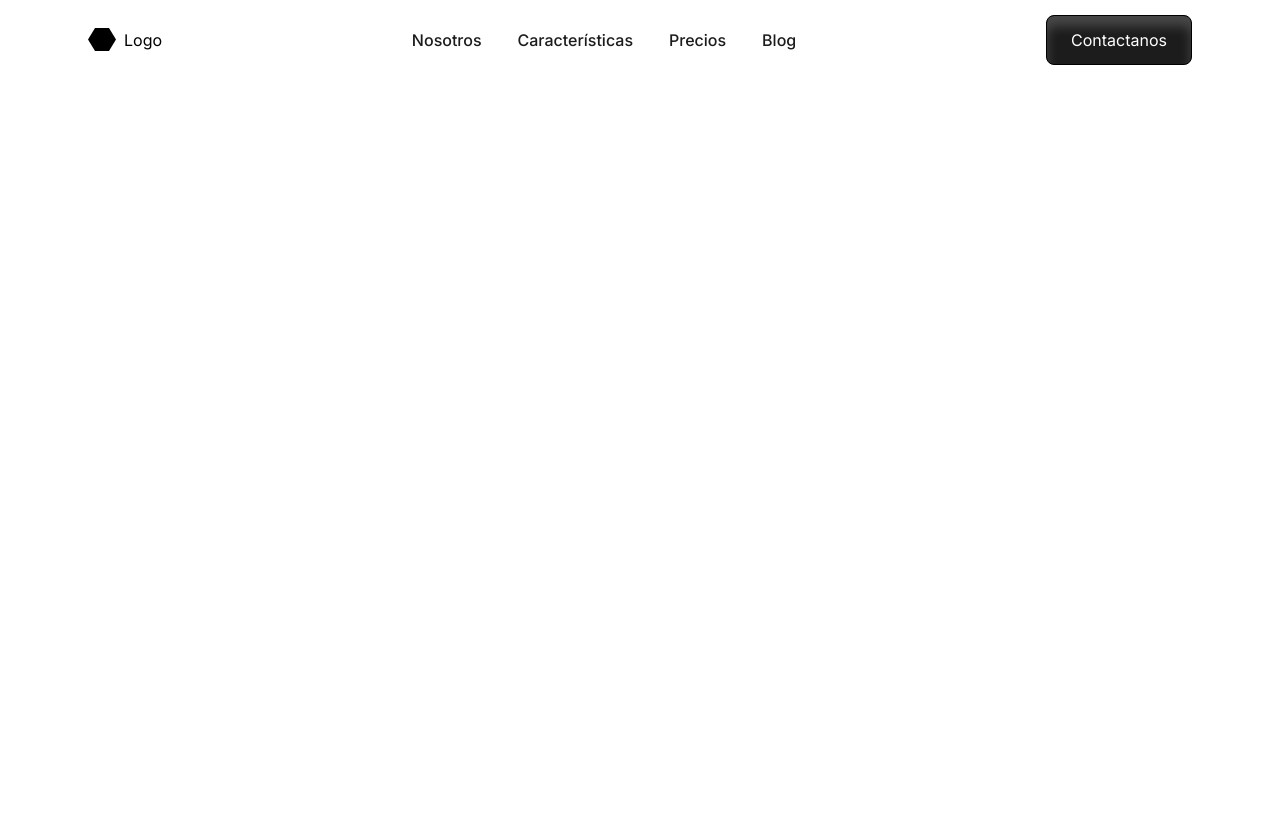
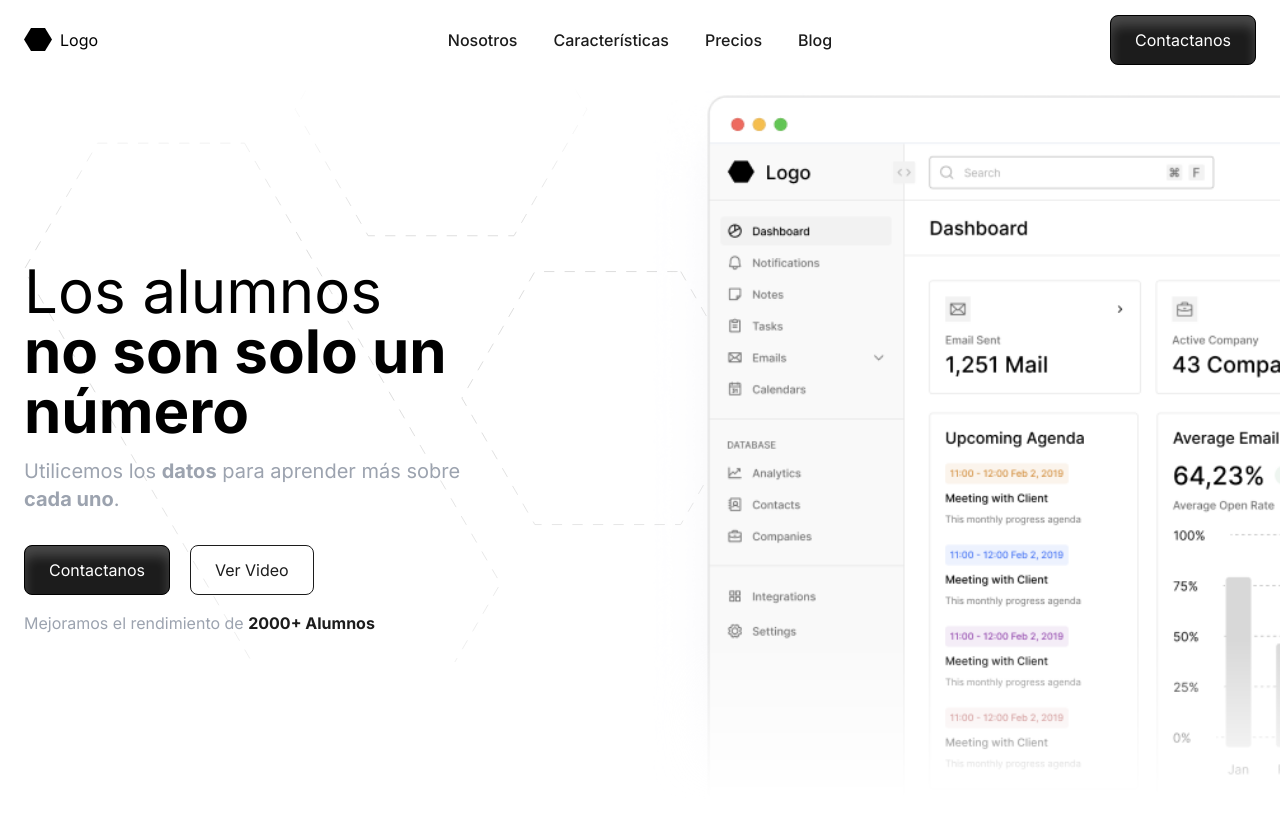
Before and after one commit to PolCarva/datapps_landing, a Next.js app: page / in a window 1280 px wide. Shown: the top 814 px of the page. Built offline with nearby package versions, Linux system fonts and the light colour scheme.

Commit message:
Hero Section

```diff
--- a/app/globals.css
+++ b/app/globals.css
@@ -14,5 +14,13 @@
 }
 
 .btn:active {
-  box-shadow: none;
+  box-shadow: inset 0 10px 12px rgba(0, 0, 0, 1);
 }
+
+.fade-borders {
+  mask-image: linear-gradient(180deg, rgba(0, 0, 0, 0), rgba(0, 0, 0, 1) 20%, rgba(0, 0, 0, 1) 40%, rgba(0, 0, 0, 0));
+}
+
+.fade-out-bottom {
+  mask-image: linear-gradient(rgba(0, 0, 0, 1) 70%, rgba(0, 0, 0, 0) 90%);
+}
--- a/app/page.tsx
+++ b/app/page.tsx
@@ -1,8 +1,9 @@
+import Hero from "@/components/Hero";
 
 export default function Home() {
   return (
     <main className="">
-
+      <Hero />
     </main>
   );
 }
--- /dev/null
+++ b/components/Container.tsx
@@ -0,0 +1,17 @@
+import React, { ReactNode } from "react";
+
+const Container = ({
+  children,
+  className = "",
+}: {
+  children: ReactNode;
+  className?: string;
+}) => {
+  return (
+    <div className={`max-w-screen-xl mx-auto px-4 sm:px-6 ${className}`}>
+      {children}
+    </div>
+  );
+};
+
+export default Container;
--- a/components/Header.tsx
+++ b/components/Header.tsx
@@ -1,4 +1,5 @@
 import Link from "next/link";
+import Container from "./Container";
 
 const navItems = [
   { name: "Nosotros", href: "/about" },
@@ -10,10 +11,10 @@ const navItems = [
 export default function Header() {
   return (
     <header className="absolute w-full z-30">
-      <div className="max-w-6xl mx-auto px-4 sm:px-6">
+      <Container>
         <div className="flex items-center justify-between h-20">
           {/* Site branding */}
-          <div>
+          <div className="w-1/3">
             {/* Logo */}
             <Link href="/" className="flex gap-2" aria-label="Datapps">
               <svg
@@ -38,16 +39,26 @@ export default function Header() {
             <ul className="flex gap-5 justify-center items-center">
               {navItems.map((item) => (
                 <li key={item.name}>
-                  <Link href={item.href} className="px-2 py-4 font-medium text-black">
+                  <Link
+                    href={item.href}
+                    className="px-2 py-4 font-medium text-black"
+                  >
                     {item.name}
                   </Link>
                 </li>
               ))}
             </ul>
           </nav>
-          <Link href={"/contact"} className="bg-black hover:bg-black-hover transition btn text-white px-6 py-3 rounded-lg border">Contactanos</Link>
+          <div className="w-1/3 flex justify-end">
+            <Link
+              href={"/contact"}
+              className="bg-black hidden md:block hover:bg-black-hover transition btn text-white px-6 py-3 rounded-lg border"
+            >
+              Contactanos
+            </Link>
+          </div>
         </div>
-      </div>
+      </Container>
     </header>
   );
 }
--- /dev/null
+++ b/components/Hero.tsx
@@ -0,0 +1,87 @@
+import Image from "next/image";
+import React from "react";
+import Container from "@/components/Container";
+import Link from "next/link";
+
+const Hero = () => {
+  return (
+    <section>
+      <Container className="pt-40 flex h-full min-h-svh items-center">
+        {/* Background illustration */}
+        <div className="relative flex flex-col w-full md:w-1/2 justify-cente">
+          <div
+            className="absolute -translate-y-1/2 top-1/2 w-[200%] h-svh fade-borders inset-0 hidden lg:block pointer-events-none"
+            aria-hidden="true"
+          >
+            <svg
+              viewBox="0 0 1440 680"
+              fill="none"
+              xmlns="http://www.w3.org/2000/svg"
+            >
+              <path
+                d="M767.616 223.899L852.875 371.754L767.616 519.609H597.097L511.838 371.754L597.097 223.899L767.616 223.899Z"
+                stroke="#D8D8D8"
+                stroke-dasharray="12 12"
+              />
+              <path
+                d="M572.721 -113.673L657.981 34.1819L572.721 182.037H402.203L316.943 34.1819L402.203 -113.673L572.721 -113.673Z"
+                stroke="#D8D8D8"
+                stroke-dasharray="12 12"
+              />
+              <path
+                d="M257.838 73.8672L556.884 588.477L470.938 736.516H299.045L0 221.906L85.9461 73.8672L257.838 73.8672Z"
+                stroke="#D8D8D8"
+                stroke-dasharray="12 12"
+              />
+            </svg>
+          </div>
+
+          {/* Hero content */}
+          <div className="relative flex flex-col justify-center">
+            {/* Section header */}
+
+            <div className="mx-auto text-center md:text-start pb-12 md:pb-16">
+              <div className="flex flex-col items-center md:items-start">
+                <h1 className="text-4xl md:text-6xl mb-4">
+                  Los alumnos{" "}
+                  <strong className="block">no son solo un número</strong>
+                </h1>
+                <p className="text-md md:text-xl md:w-3/4 text-gray-400 mb-8">
+                  Utilicemos los <strong>datos</strong> para aprender más sobre{" "}
+                  <strong>cada uno</strong>.
+                </p>
+                <div className="flex flex-col w-full md:flex-row gap-2 md:gap-5">
+                  <Link
+                    href={"/contact"}
+                    className="bg-black hover:bg-black-hover transition btn text-white px-6 py-3 rounded-lg border"
+                  >
+                    Contactanos
+                  </Link>
+                  <Link
+                    href={"/contact"}
+                    className="border border-black hover:text-white text-black hover:bg-black-hover transition px-6 py-3 rounded-lg"
+                  >
+                    Ver Video
+                  </Link>
+                </div>
+                <p className="mt-4 text-gray-400">
+                  Mejoramos el rendimiento de{" "}
+                  <strong className="text-black">2000+ Alumnos</strong>
+                </p>
+              </div>
+            </div>
+          </div>
+        </div>
+        <Image
+          className="hidden md:block fade-out-bottom max-w-[50%] h-full object-cover object-left absolute right-0"
+          alt="Vista previa de la web de Datapps"
+          src="/img/hero_img.png"
+          width={758}
+          height={629}
+        />
+      </Container>
+    </section>
+  );
+};
+
+export default Hero;
```
Also changed, not shown: public/img/hero_img.png (added).
